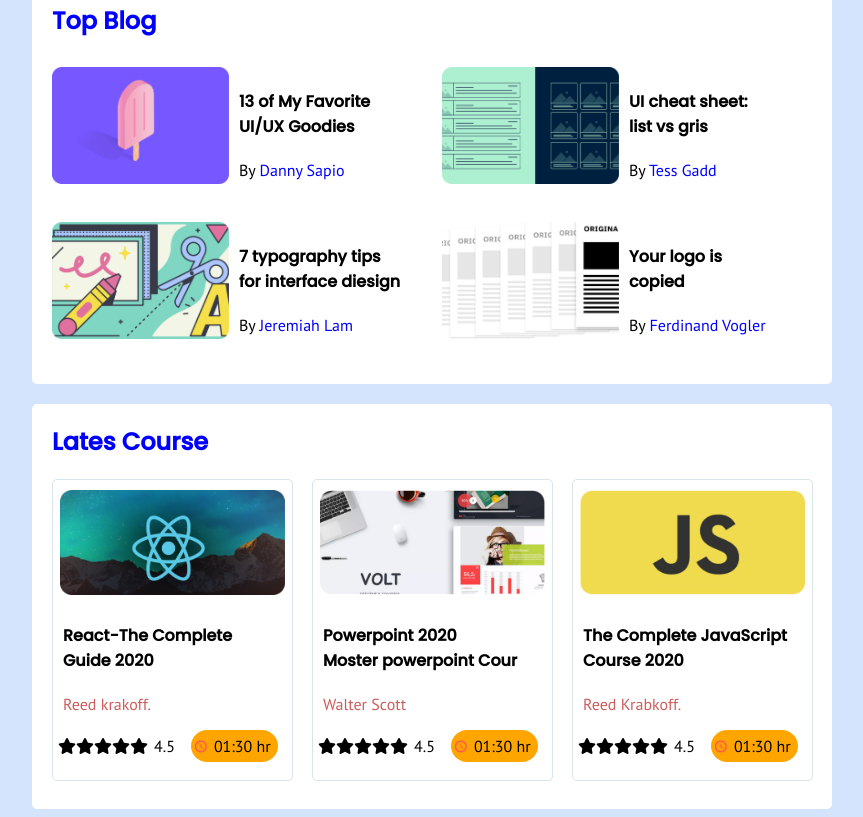
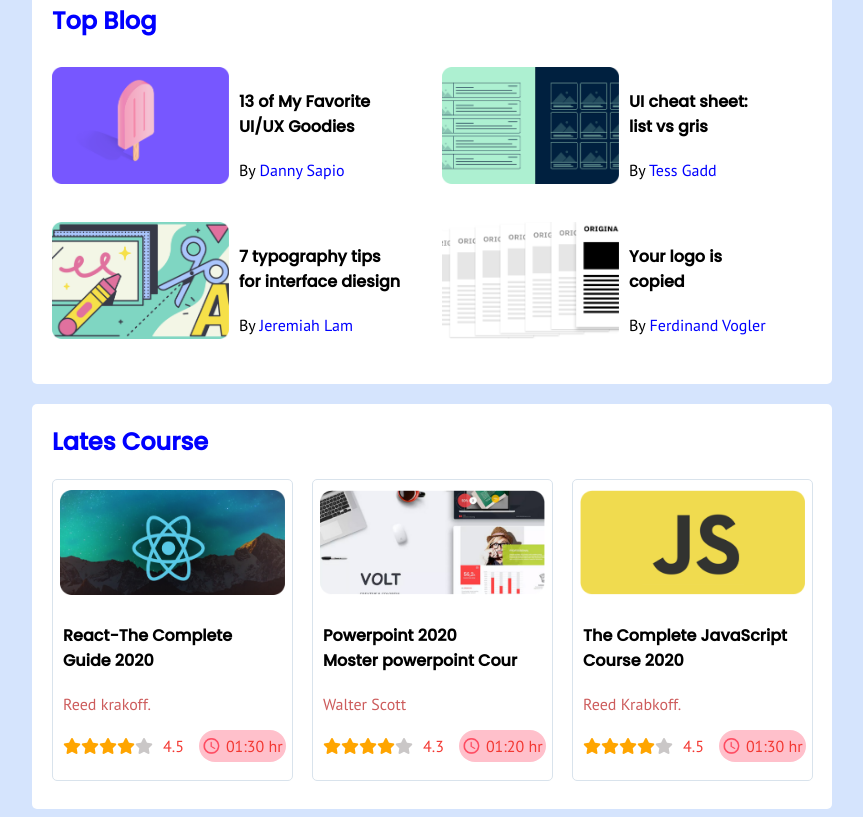
Before and after one commit to ainul1997/idea.com, a plain HTML site: page index.html in a window 1280 px wide. Shown: the part 389-1206 px from the top of the page, without its empty margins (208-1071 px from the left). Drawn offline with Linux system fonts and the light colour scheme.

Commit message:
something add

```diff
--- a/index.html
+++ b/index.html
@@ -142,22 +142,22 @@
                             </h4>
                             <p> <a class="course-href" href="">Reed krakoff.</a></p>
                         </div>
-                        <div class="course-raiting-continar">
-                            <div class="course-raiting-area star-icons">
+                        <div class="course-raiting-continar margin">
+                            <div class="course-raiting-area ">
                                 <i class="fas fa-star"></i>
                                 <i class="fas fa-star"></i>
                                 <i class="fas fa-star"></i>
                                 <i class="fas fa-star"></i>
-                                <i class="fas fa-star"></i>
+                                <i class="fas fa-star star-icons"></i>
                                 <div class="course-raiting-area">
-                                    <p> 4.5</p>
+                                    <p class="star-icons "> 4.5</p>
                                 </div>
                             </div>
 
                             <div class="course-raiting-area clock-items">
                                 <img class="clock-icon" src="images/icons/clock.png" alt="">
 
-                                <div class="course-raiting-area">
+                                <div class="velue-time course-raiting-area">
                                     <p>01:30 hr</p>
                                 </div>
                             </div>
@@ -173,23 +173,24 @@
                             </h4>
                             <p> <a href=""> Walter Scott</a></p>
                         </div>
-                        <div class="course-raiting-continar">
+
+                        <div class="course-raiting-continar margin">
                             <div class="course-raiting-area star-icons">
                                 <i class="fas fa-star"></i>
                                 <i class="fas fa-star"></i>
                                 <i class="fas fa-star"></i>
                                 <i class="fas fa-star"></i>
-                                <i class="fas fa-star"></i>
+                                <i class="fas fa-star star-icons"></i>
                                 <div class="course-raiting-area">
-                                    <p> 4.5</p>
+                                    <p class="star-icons"> 4.3</p>
                                 </div>
                             </div>
 
                             <div class="course-raiting-area clock-items">
                                 <img class="clock-icon" src="images/icons/clock.png" alt="">
 
-                                <div class="course-raiting-area">
-                                    <p>01:30 hr</p>
+                                <div class="velue-time course-raiting-area">
+                                    <p>01:20 hr</p>
                                 </div>
                             </div>
 
@@ -203,22 +204,22 @@
                             </h4>
                             <p> <a href="">Reed Krabkoff.</a></p>
                         </div>
-                        <div class="course-raiting-continar">
+                        <div class="course-raiting-continar margin">
                             <div class="course-raiting-area star-icons">
                                 <i class="fas fa-star"></i>
                                 <i class="fas fa-star"></i>
                                 <i class="fas fa-star"></i>
                                 <i class="fas fa-star"></i>
-                                <i class="fas fa-star"></i>
+                                <i class="fas fa-star star-icons"></i>
                                 <div class="course-raiting-area">
-                                    <p class="last-star-icon"> 4.5</p>
+                                    <p class="star-icon "> 4.5</p>
                                 </div>
                             </div>
 
                             <div class="course-raiting-area clock-items">
                                 <img class="clock-icon" src="images/icons/clock.png" alt="">
 
-                                <div class="course-raiting-area">
+                                <div class="velue-time course-raiting-area">
                                     <p>01:30 hr</p>
                                 </div>
                             </div>
--- a/style.css
+++ b/style.css
@@ -88,7 +88,7 @@
  .player img{
      width: 56px;
      height: 56px;
-     margin-right: 5px;
+     margin-right: 10px;
  }
  .player{
      display: flex;
@@ -183,9 +183,11 @@
 
 }
 .course-raiting-area{
-    margin-left: 5px;
     display: flex;
     align-items: center;
+}
+.margin{
+    margin-left: 10px;
 
 }
 .course-ditels{
@@ -200,25 +202,41 @@
     grid-template-columns: repeat(2,1fr);
 }
 .course-raiting-area img{
-    height: 15px;
-    width: 15px;
+    height: 20px;
+    width: 20px;
     margin-top: 0;
     margin-left: 0px;
     margin-right: 0;
     margin-bottom: 0;
 }
+.fa-star{
+    color:orange;
+}
+.star-icons{
+    color: #cac7c7;
+}
+.mumber-velue{
+    margin-left:10px;
+}
 
 .clock-items{
     margin-left: 15px;
-    background-color: orange;
+    background-color: pink;
     border-radius: 50px;
     height: 32px;
     width: 87px;
 }
 .clock-icon{
     padding-left: 2px;
+
+
 }
 .course-raiting-area p{
-    margin: 1px;
+    margin: 0px 0px 0px 10px;
+    color: #f33832;
 
 }
+.velue-time{
+    margin:0px 0px 0px -5px;
+
+}
```
